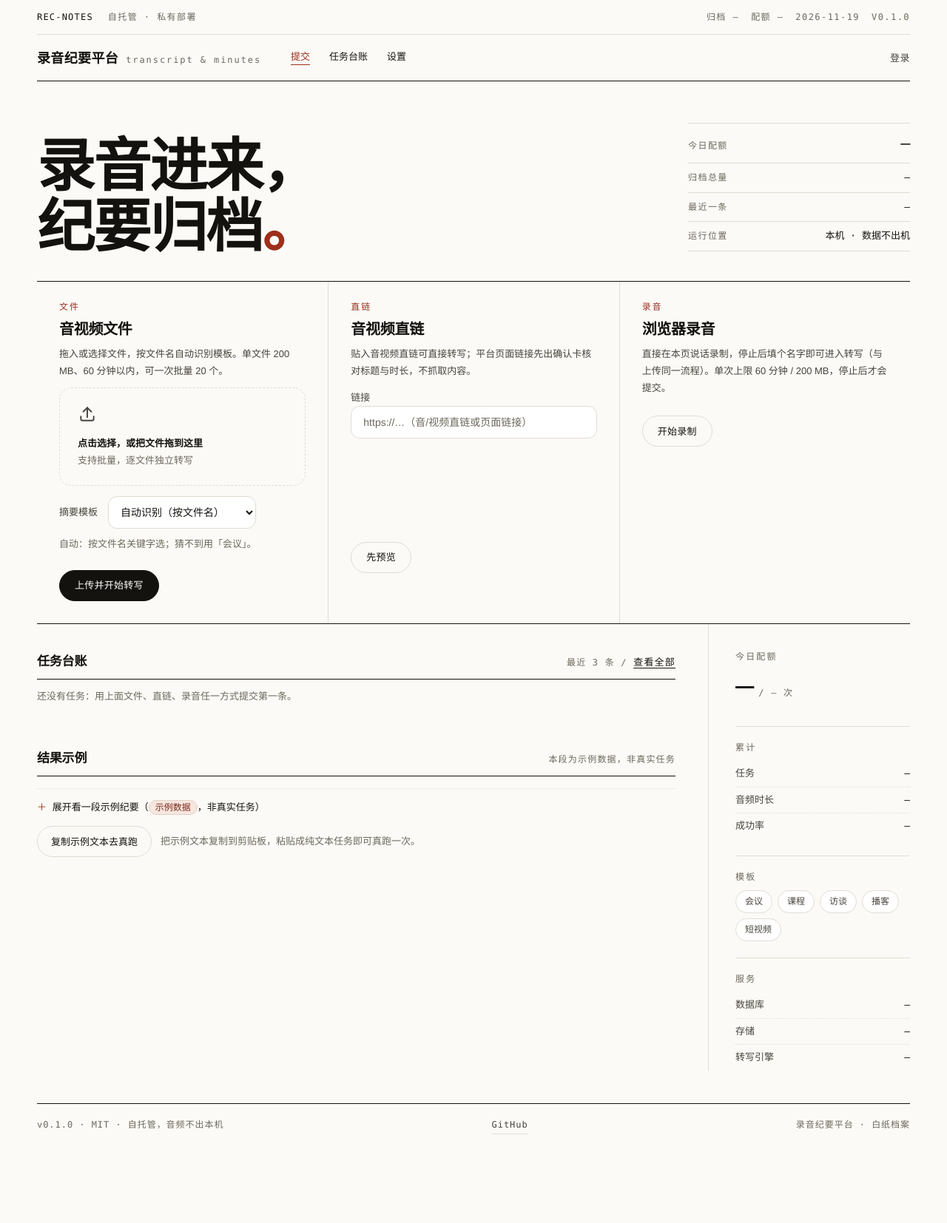
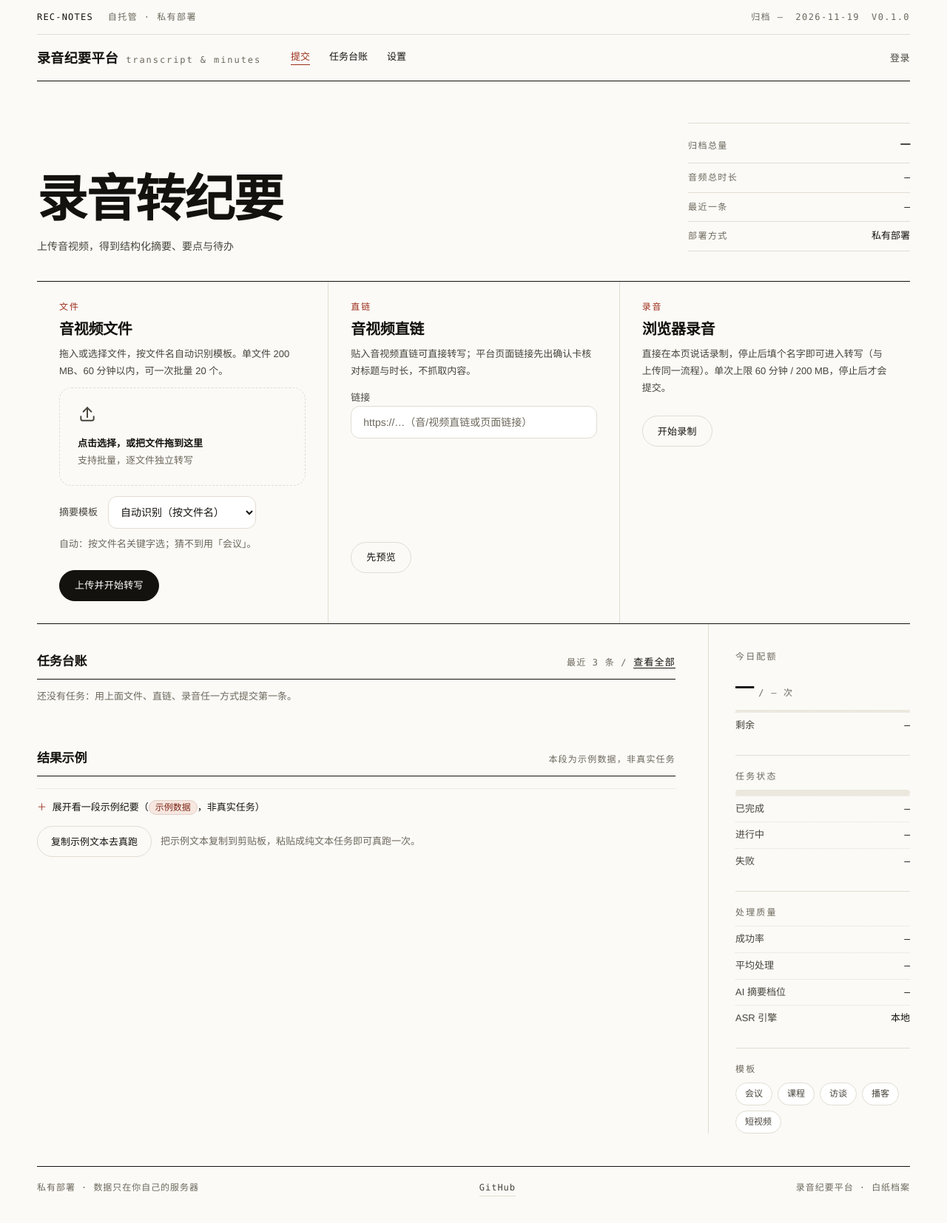
Before and after one commit to plus-Liang/meeting-notes, a web app: page /index.html in a window 1280 px wide. Shown: the whole page at 74% size. Before the commit the page ends 1534 px from the top, so only its background shows below. Run offline with its HTML, style and script files only (its server is not run), Linux system fonts and the light colour scheme; data that the repository does not hold is empty; some of the project's set-up classes (security, data sources, template engines, error pages and the like) are left out, and stand-ins take their place; database files in the repository are not loaded.

Commit message:
fix(T4.41): 落地版收尾——标题一行去标点 + 配额去重 + 右栏真实数据 + 中性文案 + 390 台账修复
1) index 刊头改一行「录音转纪要」+ 副标题；全站 h1 去句点装饰与标点（任务台账/设置/登录/创建账号）
2) 刊头 meta 改 归档总量/音频总时长/最近一条/部署方式；配额全站只留右索引栏（DOM 断言 ×1）
3) 右索引栏换真实数据（v8）：今日配额(settings)+进度条+剩余 / 任务状态分布(tasks/counts)+状态条 /
   处理质量(stats 成功率+平均处理；aiTier 档位；ASR 本地) / 模板；接口失败该模块显示"—"不编数
4) 中性文案：部署方式=私有部署；页脚=私有部署 · 数据只在你自己的服务器；全站无"本机/不出机"
5) 390 台账竖排根因修复：文件名锚点 inline-flex 的 min-content 撑爆 1fr 名称列 → 改 inline；
   ≤720 胶囊单行裁切、隐藏摘要行（行高 232→83px，文件名单行省略，零横向溢出）
- 刊头 h1 按 v8 收为 clamp(44px,5.4vw,68px)/1.1/-1.6px
- detect：源码 + 渲染快照 8 份均 warning 0 / advisory 0（T4.41 已修 6 条无回退）
- app.js/auth.js/drawer.js 零改动；后端零改动

```diff
--- a/app/src/main/resources/static/components.css
+++ b/app/src/main/resources/static/components.css
@@ -123,12 +123,13 @@ button:focus-visible, a:focus-visible, [tabindex]:focus-visible, input:focus-vis
   margin: 0;
   font-family: var(--serif);
   font-weight: 600;
-  font-size: 78px;
-  font-size: clamp(46px, 6.2vw, 78px);
-  line-height: 1.06;
-  letter-spacing: -2px;
+  font-size: 68px;
+  font-size: clamp(44px, 5.4vw, 68px);
+  line-height: 1.1;
+  letter-spacing: -1.6px;
   text-wrap: balance;
 }
+.mast-lede { margin: 16px 0 0; font: 400 14px/1.8 var(--sans); color: var(--ink-2); }
 .mast h1 i { font-style: normal; color: var(--seal); }
 .mast h1 .mn-sub {
   display: block;
@@ -504,6 +505,15 @@ input[type="checkbox"]:hover { border-color: var(--ink); }
 .ticks { display: flex; gap: 3px; margin-top: 12px; }
 .ticks i { flex: 1; height: 9px; background: var(--rule-soft); border: 1px solid var(--rule); border-radius: 0; }
 .ticks i.on { background: var(--seal); border-color: var(--seal); }
+/* 细进度条（右栏今日配额） */
+.meter { height: 3px; background: var(--rule-soft); margin-top: 12px; border-radius: var(--r-pill); overflow: hidden; }
+.meter i { display: block; height: 100%; width: 0; background: var(--seal); transition: width var(--dur-move) var(--ease); }
+/* 状态分布条（右栏任务状态：已完成/进行中/失败） */
+.statusbar { display: flex; height: 8px; border-radius: var(--r-pill); overflow: hidden; background: var(--rule-soft); margin-top: 2px; }
+.statusbar i { display: block; height: 100%; width: 0; transition: width var(--dur-move) var(--ease); }
+.sb-done { background: var(--done); }
+.sb-go { background: var(--seal); }
+.sb-bad { background: var(--bad); }
 .kv { display: flex; justify-content: space-between; gap: 12px; padding: 7px 0; border-top: 1px dotted var(--rule); font: 400 var(--fs-sm)/1.6 var(--sans); color: var(--ink-2); }
 .kv:first-of-type { border-top: 0; }
 .kv b { font: 400 var(--fs-sm)/1.6 var(--mono); color: var(--ink); font-variant-numeric: tabular-nums; font-weight: 400; }
--- a/app/src/main/resources/static/index.html
+++ b/app/src/main/resources/static/index.html
@@ -17,7 +17,6 @@
     <b>REC-NOTES</b><span>自托管 · 私有部署</span>
     <span class="r">
       <span>归档 <span id="docketArchive">–</span></span>
-      <span>配额 <span id="docketQuota">–</span></span>
       <span id="docketDate">–</span>
       <span>V0.1.0</span>
     </span>
@@ -34,12 +33,15 @@
   </header>
 
   <section class="mast">
-    <h1>录音进来，<br>纪要归档<i>。</i></h1>
+    <div>
+      <h1>录音转纪要</h1>
+      <p class="mast-lede">上传音视频，得到结构化摘要、要点与待办</p>
+    </div>
     <dl class="meta">
-      <div><dt>今日配额</dt><dd class="big" id="mastQuota">–</dd></div>
-      <div><dt>归档总量</dt><dd id="mastTotal">–</dd></div>
+      <div><dt>归档总量</dt><dd class="big" id="mastTotal">–</dd></div>
+      <div><dt>音频总时长</dt><dd id="mastDuration">–</dd></div>
       <div><dt>最近一条</dt><dd id="mastRecent">–</dd></div>
-      <div><dt>运行位置</dt><dd>本机 · 数据不出机</dd></div>
+      <div><dt>部署方式</dt><dd>私有部署</dd></div>
     </dl>
   </section>
 
@@ -180,15 +182,22 @@
       <div class="rblock">
         <div class="k">今日配额</div>
         <div class="bignum"><span id="railQuotaBig">–</span><small id="railQuotaSmall">/ – 次</small></div>
-        <div class="ticks" id="railTicks" aria-hidden="true"></div>
+        <div class="meter" aria-hidden="true"><i id="railQuotaBar"></i></div>
+        <div class="kv"><span>剩余</span><b id="railQuotaLeft">–</b></div>
       </div>
       <div class="rblock">
-        <div class="k">累计</div>
-        <div id="railStats">
-          <div class="kv"><span>任务</span><b>–</b></div>
-          <div class="kv"><span>音频时长</span><b>–</b></div>
-          <div class="kv"><span>成功率</span><b>–</b></div>
-        </div>
+        <div class="k">任务状态</div>
+        <div class="statusbar" aria-hidden="true"><i class="sb-done" id="railSbDone"></i><i class="sb-go" id="railSbGo"></i><i class="sb-bad" id="railSbBad"></i></div>
+        <div class="kv"><span>已完成</span><b id="railDone">–</b></div>
+        <div class="kv"><span>进行中</span><b id="railActive">–</b></div>
+        <div class="kv"><span>失败</span><b id="railDead">–</b></div>
+      </div>
+      <div class="rblock">
+        <div class="k">处理质量</div>
+        <div class="kv"><span>成功率</span><b id="railSuccess">–</b></div>
+        <div class="kv"><span>平均处理</span><b id="railRatio">–</b></div>
+        <div class="kv"><span>AI 摘要档位</span><b id="railTier">–</b></div>
+        <div class="kv"><span>ASR 引擎</span><b>本地</b></div>
       </div>
       <div class="rblock">
         <div class="k">模板</div>
@@ -197,19 +206,11 @@
           <span class="chip plain">播客</span><span class="chip plain">短视频</span>
         </div>
       </div>
-      <div class="rblock">
-        <div class="k">服务</div>
-        <div id="railHealth">
-          <div class="kv"><span>数据库</span><b>–</b></div>
-          <div class="kv"><span>存储</span><b>–</b></div>
-          <div class="kv"><span>转写引擎</span><b>–</b></div>
-        </div>
-      </div>
     </aside>
   </div>
 
   <footer class="site-footer">
-    <span>v0.1.0 · MIT · 自托管，音频不出本机</span>
+    <span>私有部署 · 数据只在你自己的服务器</span>
     <a href="https://github.com/plus-Liang/meeting-notes" rel="noopener">GitHub</a>
     <span>录音纪要平台 · 白纸档案</span>
   </footer>
@@ -218,62 +219,74 @@
 <script src="app.js"></script>
 <script src="drawer.js"></script>
 <script>
-/* ===== 页头档案行 / 刊头 meta / 右索引栏（T4.41；只读端点，失败静默保占位） ===== */
+/* ===== 页头档案行 / 刊头 meta / 右索引栏（T4.41-fix；只读端点，失败该模块显示"—"，不编数） ===== */
 (function () {
   function fill(id, text) {
     var el = document.getElementById(id);
     if (el) el.textContent = text;
   }
-  /* 占位符统一用 en dash（em dash 会被检测器计入正文密度） */
-  var PH = '–';
+  /* 占位符统一用 en dash（em dash 会被检测器计入正文密度；失败态的"—"数量受控） */
   var today = new Date();
-  var p = function (n) { return n < 10 ? '0' + n : String(n); };
-  fill('docketDate', today.getFullYear() + '-' + p(today.getMonth() + 1) + '-' + p(today.getDate()));
-  /* 配额刻度：20 格，印章红 = 已用（配额刻度属「重点」，契约允许） */
-  function renderTicks(used, limit) {
-    var ticks = document.getElementById('railTicks');
-    if (!ticks) return;
-    var total = 20;
-    var on = limit > 0 ? Math.max(0, Math.min(total, Math.round(used * total / limit))) : 0;
-    var html = '';
-    for (var i = 0; i < total; i++) html += '<i' + (i < on ? ' class="on"' : '') + '></i>';
-    ticks.innerHTML = html;
+  var p2 = function (n) { return n < 10 ? '0' + n : String(n); };
+  fill('docketDate', today.getFullYear() + '-' + p2(today.getMonth() + 1) + '-' + p2(today.getDate()));
+
+  /* 音频总时长：≥1 小时显示 小时+分，否则沿用 分+秒 */
+  function fmtTotal(sec) {
+    if (sec === null || sec === undefined) return '–';
+    if (sec >= 3600) {
+      var h = Math.floor(sec / 3600);
+      var m = Math.floor((sec % 3600) / 60);
+      return m ? (h + ' 小时 ' + m + ' 分') : (h + ' 小时');
+    }
+    return fmtDuration(sec);
   }
+  /* 模块失败：只把数值位写成"—"（不编数；控制整栏 em dash 密度不触发检测器） */
+  function failBlock(ids) { ids.forEach(function (id) { fill(id, '—'); }); }
+
+  /* 今日额度 + AI 摘要档位（GET /api/v1/settings） */
+  function quotaFail() { failBlock(['railQuotaBig', 'railQuotaLeft', 'railTier']); }
   getJson('api/v1/settings').then(function (data) {
-    if (data.__httpStatus !== 200 || !data.quota) return;
+    if (data.__httpStatus !== 200 || !data.quota) { quotaFail(); return; }
     var q = data.quota;
-    fill('docketQuota', q.used_tasks + ' / ' + q.tasks_limit);
-    fill('mastQuota', q.used_tasks + ' / ' + q.tasks_limit);
     fill('railQuotaBig', String(q.used_tasks));
     fill('railQuotaSmall', '/ ' + q.tasks_limit + ' 次');
-    renderTicks(q.used_tasks, q.tasks_limit);
+    fill('railQuotaLeft', Math.max(0, q.tasks_limit - q.used_tasks) + ' 次');
+    var bar = document.getElementById('railQuotaBar');
+    if (bar) bar.style.width = (q.tasks_limit > 0 ? Math.min(100, Math.round(q.used_tasks * 100 / q.tasks_limit)) : 0) + '%';
     var tier = data.ai_tier && data.ai_tier.preferred;
-    var tierText = tier === 'CLOUD' ? '云端' : (tier === 'LOCAL' ? '本地' : (tier === 'EXTRACTIVE' ? '提取式' : '–'));
-    fill('railTier', tierText);
-    var kv = document.querySelector('#railHealth .kv:nth-child(3) b');
-    if (kv) kv.textContent = tierText;
-  }, function () { /* 静默 */ });
+    fill('railTier', tier === 'CLOUD' ? '云端' : (tier === 'LOCAL' ? '本地' : (tier === 'EXTRACTIVE' ? '提取式' : '—')));
+  }, quotaFail);
+
+  /* 任务状态分布（GET /api/v1/tasks/counts） */
+  function countsFail() { failBlock(['railDone', 'railActive', 'railDead']); }
+  getJson('api/v1/tasks/counts').then(function (data) {
+    if (data.__httpStatus !== 200) { countsFail(); return; }
+    fill('railDone', String(data.done));
+    fill('railActive', String(data.active));
+    fill('railDead', String(data.dead));
+    var total = data.total || 0;
+    function seg(id, n) {
+      var el = document.getElementById(id);
+      if (el) el.style.width = (total > 0 ? Math.round(n * 100 / total) : 0) + '%';
+    }
+    seg('railSbDone', data.done);
+    seg('railSbGo', data.active);
+    seg('railSbBad', data.dead);
+  }, countsFail);
+
+  /* 归档/音频总时长/成功率/平均处理（GET /api/v1/stats） */
+  function statsFail() { failBlock(['docketArchive', 'mastTotal', 'mastDuration', 'railSuccess', 'railRatio']); }
   getJson('api/v1/stats').then(function (data) {
-    if (data.__httpStatus !== 200) return;
-    fill('docketArchive', String((data.tasks && data.tasks.total) || 0));
-    fill('mastTotal', ((data.tasks && data.tasks.total) || 0) + ' 条');
-    var rows = document.querySelectorAll('#railStats .kv b');
-    if (rows.length >= 3) {
-      rows[0].textContent = String((data.tasks && data.tasks.total) || 0);
-      rows[1].textContent = fmtDuration(data.duration_sec_total);
-      rows[2].textContent = (data.success_rate === null || data.success_rate === undefined)
-        ? '—' : Math.round(data.success_rate * 1000) / 10 + '%';
-    }
-  }, function () { /* 静默 */ });
-  getJson('actuator/health').then(function (data) {
-    var comps = (data.__httpStatus === 200 && data.components) ? data.components : null;
-    function up(c) { return comps && comps[c] && comps[c].status === 'UP' ? '正常' : (comps ? '异常' : '—'); }
-    var rows = document.querySelectorAll('#railHealth .kv b');
-    if (rows.length >= 3) {
-      rows[0].textContent = up('db');
-      rows[1].textContent = up('minio');
-    }
-  }, function () { /* 静默 */ });
+    if (data.__httpStatus !== 200) { statsFail(); return; }
+    var total = (data.tasks && data.tasks.total) || 0;
+    fill('docketArchive', String(total));
+    fill('mastTotal', total + ' 条');
+    fill('mastDuration', fmtTotal(data.duration_sec_total));
+    fill('railSuccess', (data.success_rate === null || data.success_rate === undefined)
+      ? '—' : Math.round(data.success_rate * 1000) / 10 + '%');
+    fill('railRatio', (data.avg_processing_ratio === null || data.avg_processing_ratio === undefined)
+      ? '—' : data.avg_processing_ratio.toFixed(2) + '×');
+  }, statsFail);
 })();
 
 (function () {
@@ -460,7 +473,7 @@
   /* T4.38：详情站内抽屉（列表 URL 不变、不新开标签） */
   mnBindDrawerLinks(document.getElementById('recentList'));
 
-  /* ===== T4.15：示例文本复制入口（仅 remaining_tasks ≥ 1 可用；0 任务配额时禁用+提示） ===== */
+  /* ===== T4.15：示例文本复制入口（仅 remaining_tasks ≥ 1 可用；0 任务额度时禁用+提示） ===== */
   var SAMPLE_TEXT = '本周例会纪要：一、发布计划：新版定于下周四发布，发布前完成回归测试。二、问题跟进：客服反馈的导出乱码与列表加载慢两个问题，由李四在本周五前给出修复方案。三、分工：张三负责回归测试清单，本周五前输出初稿；王五负责发布说明文档。请各位在本周三前确认自己的分工。';
   getJson('api/v1/settings').then(function (data) {
     var btn2 = document.getElementById('copySampleBtn');
--- a/app/src/main/resources/static/settings.html
+++ b/app/src/main/resources/static/settings.html
@@ -29,10 +29,10 @@
   </header>
 
   <section class="mast">
-    <h1>设置<i>。</i></h1>
+    <h1>设置</h1>
     <dl class="meta">
       <div><dt>版本</dt><dd class="big">V0.1.0</dd></div>
-      <div><dt>运行位置</dt><dd>本机 · 数据不出机</dd></div>
+      <div><dt>部署方式</dt><dd>私有部署</dd></div>
       <div><dt>本页性质</dt><dd>只读 · 无按钮化</dd></div>
     </dl>
   </section>
@@ -72,7 +72,7 @@
   </main>
 
   <footer class="site-footer">
-    <span>v0.1.0 · MIT · 自托管，音频不出本机</span>
+    <span>私有部署 · 数据只在你自己的服务器</span>
     <a href="https://github.com/plus-Liang/meeting-notes" rel="noopener">GitHub</a>
     <span>录音纪要平台 · 白纸档案</span>
   </footer>
--- a/app/src/main/resources/static/share.html
+++ b/app/src/main/resources/static/share.html
@@ -32,7 +32,7 @@
   </main>
 
   <footer class="site-footer">
-    <span>v0.1.0 · MIT · 自托管，音频不出本机</span>
+    <span>私有部署 · 数据只在你自己的服务器</span>
     <span>以 MIT 许可证开源发布</span>
   </footer>
 </div>
--- a/app/src/main/resources/static/style.css
+++ b/app/src/main/resources/static/style.css
@@ -83,6 +83,8 @@ main.wrap, .wrap main { display: block; }
   white-space: nowrap;
 }
 a.task-detail-link { min-width: 44px; min-height: 32px; display: inline-flex; align-items: center; }
+/* 台账文件名锚点：inline（不设 flex），否则 min-content 会撑爆 1fr 名称列、省略号失效（390 竖排根因）；纵向 padding 扩触控区 */
+.task-title a.task-detail-link { display: inline; min-width: 0; min-height: 0; padding: 10px 0; }
 .task-row:hover .task-title a, .task-row:hover a.task-detail-link { color: var(--seal); }
 .task-row .task-title a { transition: color var(--dur-fast) var(--ease); }
 .task-row .task-title a:hover { color: var(--seal); text-decoration: underline; text-decoration-thickness: 1px; text-underline-offset: 3px; }
@@ -169,6 +171,10 @@ a.task-detail-link { min-width: 44px; min-height: 32px; display: inline-flex; al
   .recent-ledger .task-row { grid-template-columns: 52px minmax(0, 1fr) 74px 44px; }
   .task-row-lite { grid-template-columns: 52px minmax(0, 1fr) 44px; }
   .task-row .cell-dur, .task-row .cell-time { display: none; }
+  /* 文件名单行省略（v8：table-layout:auto 等效）；模板/标签胶囊单行裁切，杜绝竖排/竖堆 */
+  .task-row .task-sub { flex-wrap: nowrap; overflow: hidden; max-width: 100%; }
+  .task-row .task-sub > * { flex: none; }
+  .task-row .task-summary { display: none; }
   .task-row .task-side { text-align: left; }
   .pl-row-keep { min-width: 0; }
   img { max-width: 100%; height: auto; }
--- a/app/src/main/resources/static/task.html
+++ b/app/src/main/resources/static/task.html
@@ -38,7 +38,7 @@
   </main>
 
   <footer class="site-footer">
-    <span>v0.1.0 · MIT · 自托管，音频不出本机</span>
+    <span>私有部署 · 数据只在你自己的服务器</span>
     <a href="https://github.com/plus-Liang/meeting-notes" rel="noopener">GitHub</a>
     <span>录音纪要平台 · 白纸档案</span>
   </footer>
--- a/app/src/main/resources/static/tasks.html
+++ b/app/src/main/resources/static/tasks.html
@@ -33,7 +33,7 @@
   </header>
 
   <section class="mast">
-    <h1>任务台账<i>。</i></h1>
+    <h1>任务台账</h1>
     <dl class="meta">
       <div><dt>全部</dt><dd class="big" id="mastTotal">—</dd></div>
       <div><dt>进行中</dt><dd id="mastActive">—</dd></div>
@@ -69,7 +69,7 @@
   </main>
 
   <footer class="site-footer">
-    <span>v0.1.0 · MIT · 自托管，音频不出本机</span>
+    <span>私有部署 · 数据只在你自己的服务器</span>
     <a href="https://github.com/plus-Liang/meeting-notes" rel="noopener">GitHub</a>
     <span>录音纪要平台 · 白纸档案</span>
   </footer>
```
Also changed, not shown: app/src/main/resources/static/login.html (+4 -4 lines).
